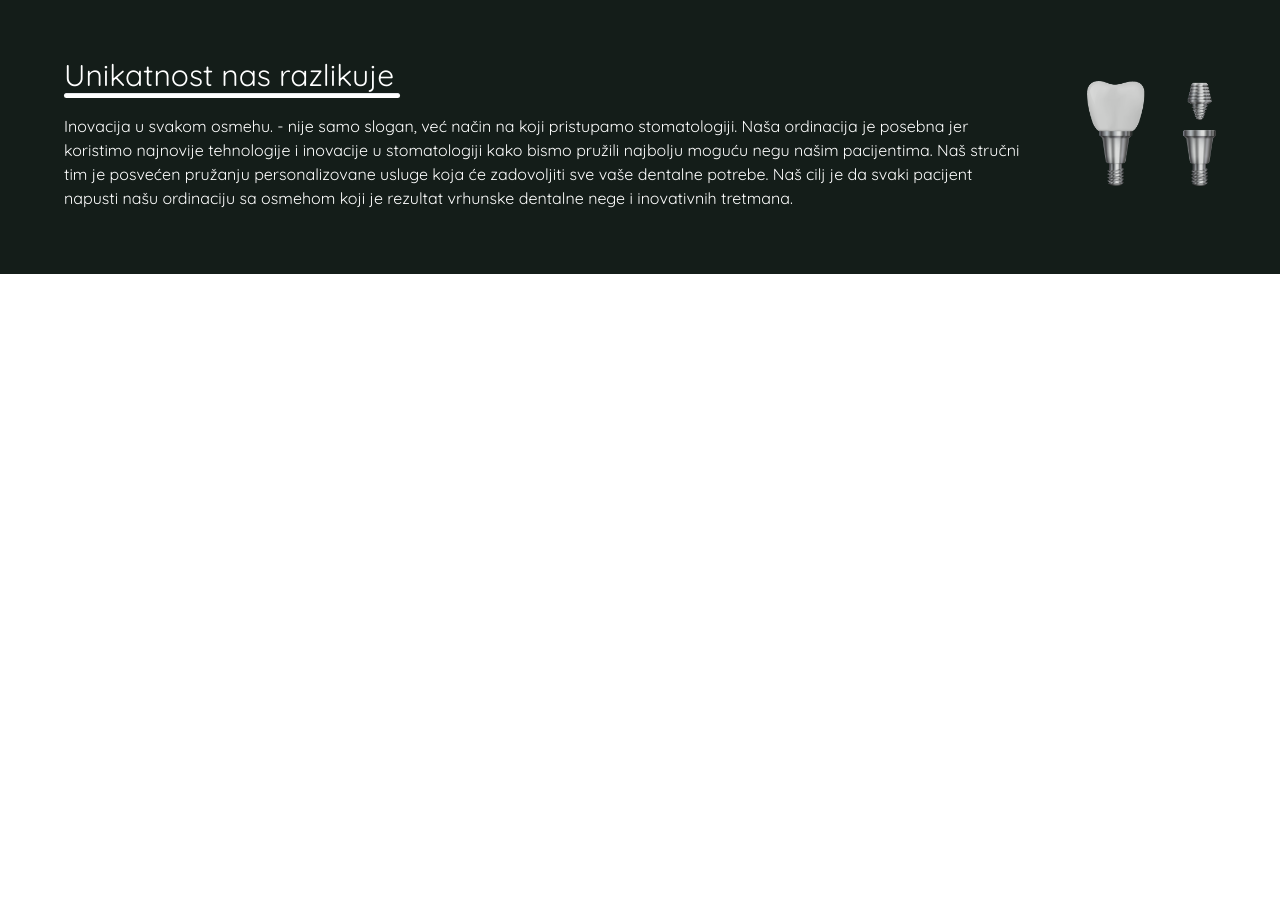
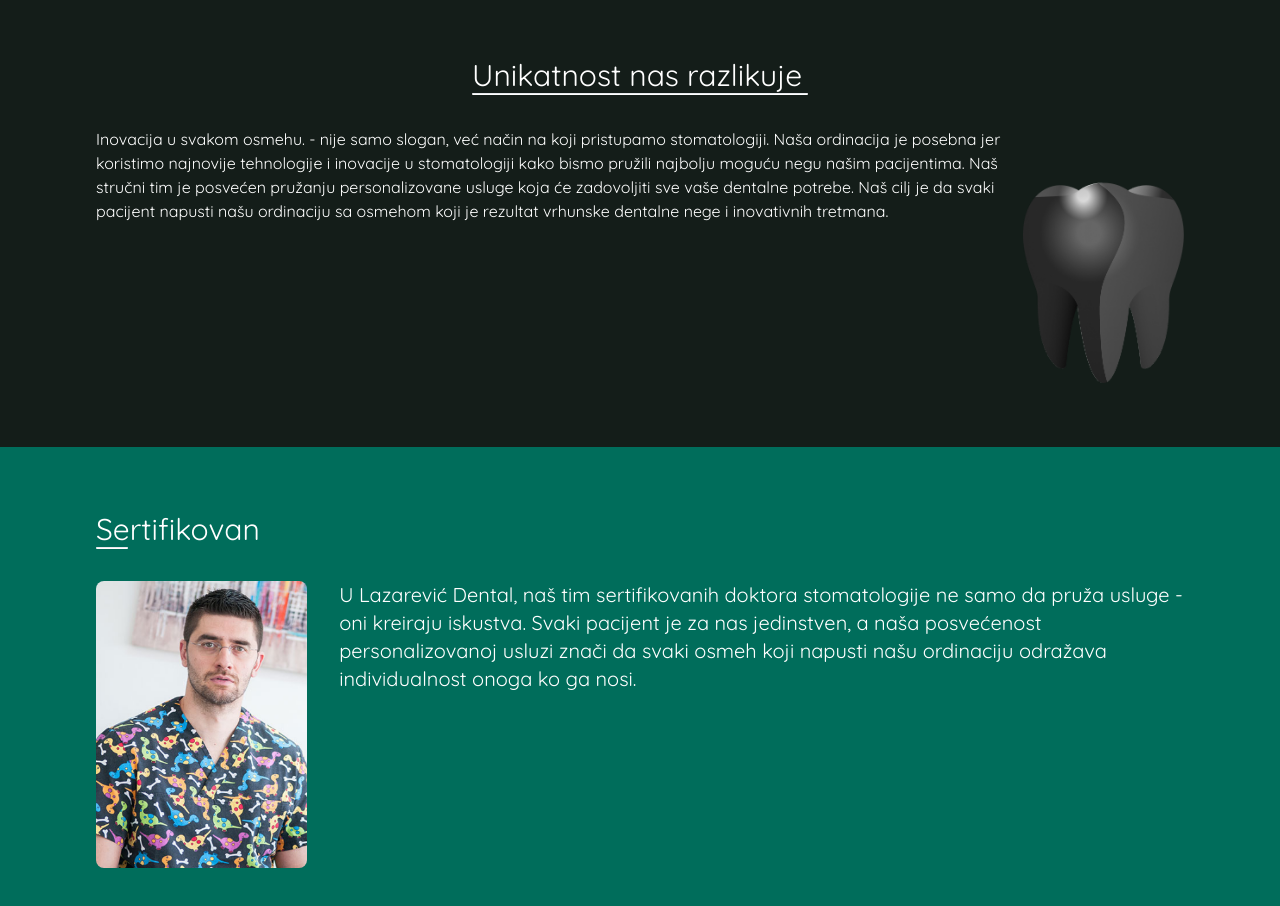
Before and after one commit to DeusCorona/ViteTailwind, a React (Vite) app: page / in a window 1280 px wide. Shown: the part 840-1746 px from the top of the page. Before the commit the page ends 1114 px from the top, so only its background shows below. Built offline with nearby package versions, Linux system fonts and the light colour scheme.

Commit message:
Added Certified. Altered About.

```diff
--- a/src/App.jsx
+++ b/src/App.jsx
@@ -1,5 +1,6 @@
 import CallToAction from "./components/CallToAction/CallToAction";
 import About from "./components/About/About";
+import Certified from "./components/Cerftified/Certified";
 import Contact from "./components/Contact/Contact";
 
 function App() {
@@ -13,6 +14,9 @@ function App() {
       Naš stručni tim je posvećen pružanju personalizovane usluge koja će zadovoljiti sve vaše dentalne potrebe.
       Naš cilj je da svaki pacijent napusti našu ordinaciju sa osmehom koji je rezultat vrhunske dentalne nege
       i inovativnih tretmana."/>
+      <Certified title="Sertifikovan" text="U Lazarević Dental, naš tim sertifikovanih doktora stomatologije ne samo
+      da pruža usluge - oni kreiraju iskustva. Svaki pacijent je za nas jedinstven, a naša posvećenost personalizovanoj
+      usluzi znači da svaki osmeh koji napusti našu ordinaciju odražava individualnost onoga ko ga nosi."/>
     </>
   );
 }
--- a/src/components/About/About.jsx
+++ b/src/components/About/About.jsx
@@ -1,22 +1,21 @@
 import React from 'react';
-import ImplantImg from '../../assets/Implant.png'
+import ToothImg from '../../assets/Tooth.png'
 
 const About = (props) => {
     return (
-        <div className='flex flex-col md:flex-row justify-between items-center gap-16 bg-charcoal text-white p-16 text-center md:text-left'>
-            <div className='flex flex-col items-left gap-4'>
-                <div className='text-3xl flex flex-col items-center md:items-start justify-center'>
-                    {props.title}
-                    <hr className='w-[21rem] h-[0.3rem] bg-white rounded'/>
-                </div>
-                <p>
+        <div className='flex flex-col justify-between items-center gap-8 bg-charcoal text-white p-16 md:px-24 text-center md:text-left'>
+            <div className='text-3xl flex flex-col items-center md:items-start justify-center'>
+                {props.title}
+                <hr className='w-[21rem] h-[0.1rem] bg-white rounded'/>
+            </div>
+            <div className='flex flex-col md:flex-row items-center md:items-start gap-4'>
+                <p className='w-[75%] lg:w-[85%]'>
                     {props.text}
                 </p>
+                <div className='w-[25%] lg:w-[15%]'>
+                    <img src={ToothImg} alt="ToothImg" />
+                </div>
             </div>
-            <div>
-                <img src={ImplantImg} alt="ImplantImg" />
-            </div>
-
         </div>
     );
 }
--- /dev/null
+++ b/src/components/Cerftified/Certified.jsx
@@ -0,0 +1,25 @@
+import React from 'react'
+import Logo from '../../assets/Dejan1.png'
+
+function Certified(props) {
+  return (
+    <div className='flex flex-col items-center md:items-start justify-between p-16 md:px-24 bg-tealgreen text-white'>
+        <div className='text-3xl flex flex-col items-center md:items-start justify-center'>
+            {props.title}
+            <hr className='w-[11rem] md:w-[2rem] h-[0.1rem] bg-white rounded'/>
+        </div>
+        <div className='flex flex-col-reverse items-start md:flex-row justify-between gap-8 mt-[2rem]'>
+            <div className='md:w-[25%] lg:w-[20%]'>
+                <img src={Logo} alt="LogoImg" className='rounded-lg'/>
+            </div>
+            <div className='flex flex-col gap-8 items-center md:items-start justify-center md:w-[75%] lg:w-[80%]'>
+                <p className='text-xl'>
+                    {props.text}
+                </p>
+            </div>
+        </div>
+    </div>
+  )
+}
+
+export default Certified
--- a/src/components/Contact/Contact.jsx
+++ b/src/components/Contact/Contact.jsx
@@ -1,9 +1,11 @@
 import React from 'react';
 
-const Contact = () => {
+const Contact = (props) => {
     return (
         <div>
-
+            <div>
+                {props.title}
+            </div>
         </div>
     );
 }
--- a/tailwind.config.cjs
+++ b/tailwind.config.cjs
@@ -8,7 +8,9 @@ module.exports = {
     extend: {
       colors: {
         "azure" : "#039F9F",
-        "charcoal" : "#141D19"
+        "charcoal" : "#141D19",
+        "indigo" : "#00010FBF",
+        "tealgreen" : "#006d5b"
       },
       backgroundImage: {
         'CTA__image': "linear-gradient(to right, rgba(0, 1, 15, 0.9), rgba(0, 1, 15, 0.9)), url('./src/assets/CTA__image.png')"
```
Also changed, not shown: src/assets/Dejan1.png (added), src/assets/Tooth.png (added).
